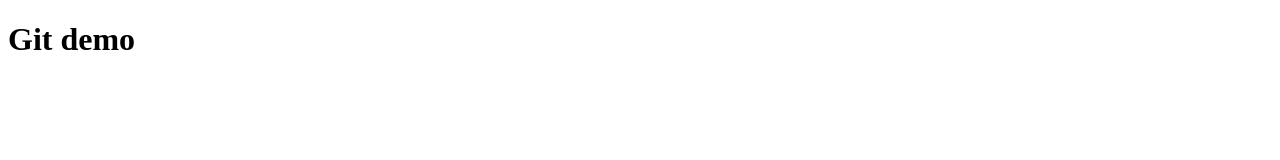
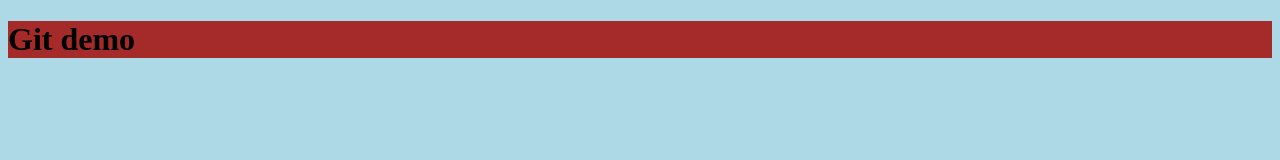
Before and after one commit to Stefan674/tutorialgit, a plain HTML site: page index.html in a window 1280 px wide. Drawn offline with Linux system fonts and the light colour scheme.

Commit message:
add basic styles

```diff
--- a/index.html
+++ b/index.html
@@ -5,6 +5,7 @@
     <meta http-equiv="X-UA-Compatible" content="IE=edge">
     <meta name="viewport" content="width=device-width, initial-scale=1.0">
     <script defer src="app.js"></script>
+    <link rel="stylesheet" href="styles.css">
     <title>Document</title>
 </head>
 <body>
--- /dev/null
+++ b/styles.css
@@ -0,0 +1,7 @@
+body {
+    background-color: lightblue;
+}
+
+h1{
+    background-color: brown;
+}
```
